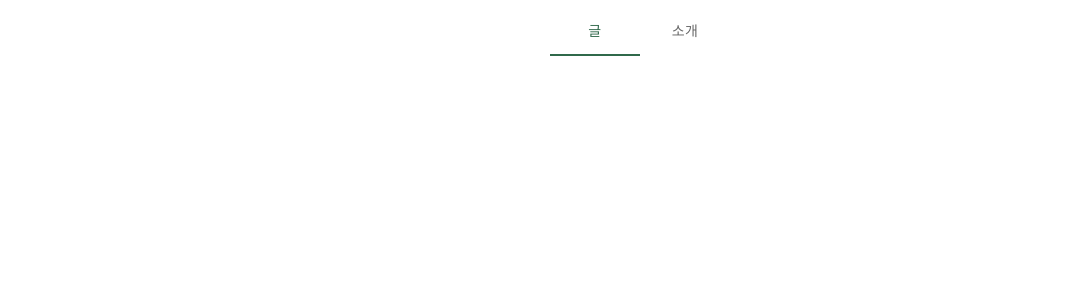
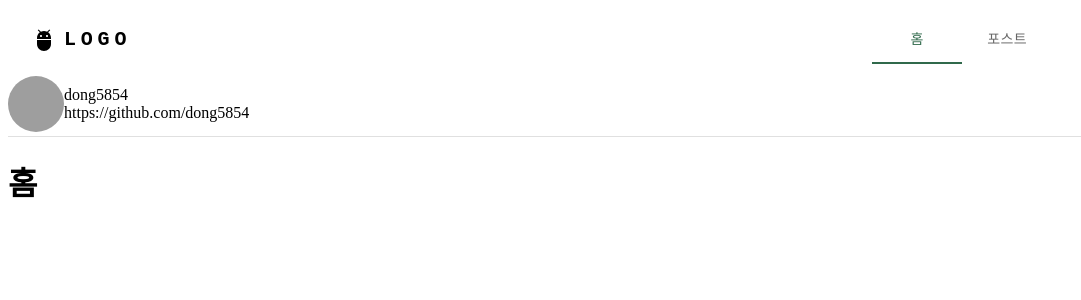
Before and after one commit to dong5854/dong5854.github.io, a React (Create React App) app: page / in a window 1280 px wide. Shown: the top 300 px of the page, without its empty margins (0-1081 px from the left). Built offline with nearby package versions, Linux system fonts and the light colour scheme; grey boxes are pictures that could not be loaded.

Commit message:
feat: 블로그 기능 틀잡기

```diff
--- a/src/App.js
+++ b/src/App.js
@@ -6,10 +6,14 @@ import {
 import Home from "./routes/Home"
 import { ThemeProvider } from "@mui/material";
 import myTheme from "themes/myTheme";
+import Profile from "components/Profile";
+import NavigationBar from "components/NavigationBar";
 
 function App() {
 	return (
 		<ThemeProvider theme={myTheme}>
+			<NavigationBar />
+			<Profile/>
 			<Router>
 				<Routes>
 					<Route path="/" element={<Home/>}/>
--- /dev/null
+++ b/src/components/Logo.js
@@ -0,0 +1,33 @@
+import * as React from 'react';
+import AdbIcon from '@mui/icons-material/Adb';
+import Toolbar from '@mui/material/Toolbar';
+import Typography from '@mui/material/Typography';
+import Container from '@mui/material/Container';
+
+function Logo() {
+  return (
+    <Container maxWidth="xl">
+      <Toolbar disableGutters>
+              <AdbIcon sx={{ display: { xs: 'none', md: 'flex' }, mr: 1 }} />
+          <Typography
+            variant="h6"
+            noWrap
+            component="a"
+            href="/"
+            sx={{
+              mr: 2,
+              display: { xs: 'none', md: 'flex' },
+              fontFamily: 'monospace',
+              fontWeight: 700,
+              letterSpacing: '.3rem',
+              color: 'inherit',
+              textDecoration: 'none',
+            }}
+          >
+            LOGO
+          </Typography>
+          </Toolbar>
+          </Container>
+  );
+}
+export default Logo;
--- /dev/null
+++ b/src/components/NavigationBar.js
@@ -0,0 +1,15 @@
+import * as React from 'react';
+import { Toolbar } from "@mui/material";
+import Logo from "components/Logo";
+import NavigationTabs from "components/NavigationTabs";
+
+function NavigationBar() {
+  return (
+    <Toolbar disableGutters>
+					<Logo/>
+					<NavigationTabs/>
+    </Toolbar>
+  );
+}
+
+export default NavigationBar;
--- a/src/components/NavigationTabs.js
+++ b/src/components/NavigationTabs.js
@@ -13,8 +13,8 @@ function NavigationTabs() {
   return (
     <Box sx={{ width: '100%', bgcolor: 'background.paper' }}>
       <Tabs value={value} onChange={handleChange} centered>
-        <Tab label="글" />
-        <Tab label="소개" />
+        <Tab label="홈" />
+        <Tab label="포스트" />
       </Tabs>
     </Box>
   );
--- /dev/null
+++ b/src/components/Profile.js
@@ -0,0 +1,25 @@
+import * as React from 'react';
+import Box from '@mui/material/Box';
+import { Toolbar } from "@mui/material";
+import Avatar from '@mui/material/Avatar';
+import Divider from '@mui/material/Divider';
+
+function Profile() {
+  return (
+    <Box sx={{ width: '100%', bgcolor: 'background.paper' }}>
+      <Toolbar disableGutters>
+        <Avatar
+          alt="Remy Sharp"
+          src="/static/images/avatar/1.jpg"
+          sx={{ width: 56, height: 56 }}
+        />
+        <Box>
+          <Box>dong5854</Box>
+          <Box>https://github.com/dong5854</Box>
+        </Box>
+      </Toolbar>
+      <Divider />
+    </Box>
+  );
+}
+export default Profile;
--- a/src/routes/Home.js
+++ b/src/routes/Home.js
@@ -1,9 +1,7 @@
-import NavigationTabs from "../components/NavigationTabs";
-
 function Home() {
     return (
         <>
-            <NavigationTabs></NavigationTabs>
+        <h1>홈</h1>
         </>
     )
 }
```
Also changed, not shown: src/routes/Posts.js (added, +8 -0 lines).
